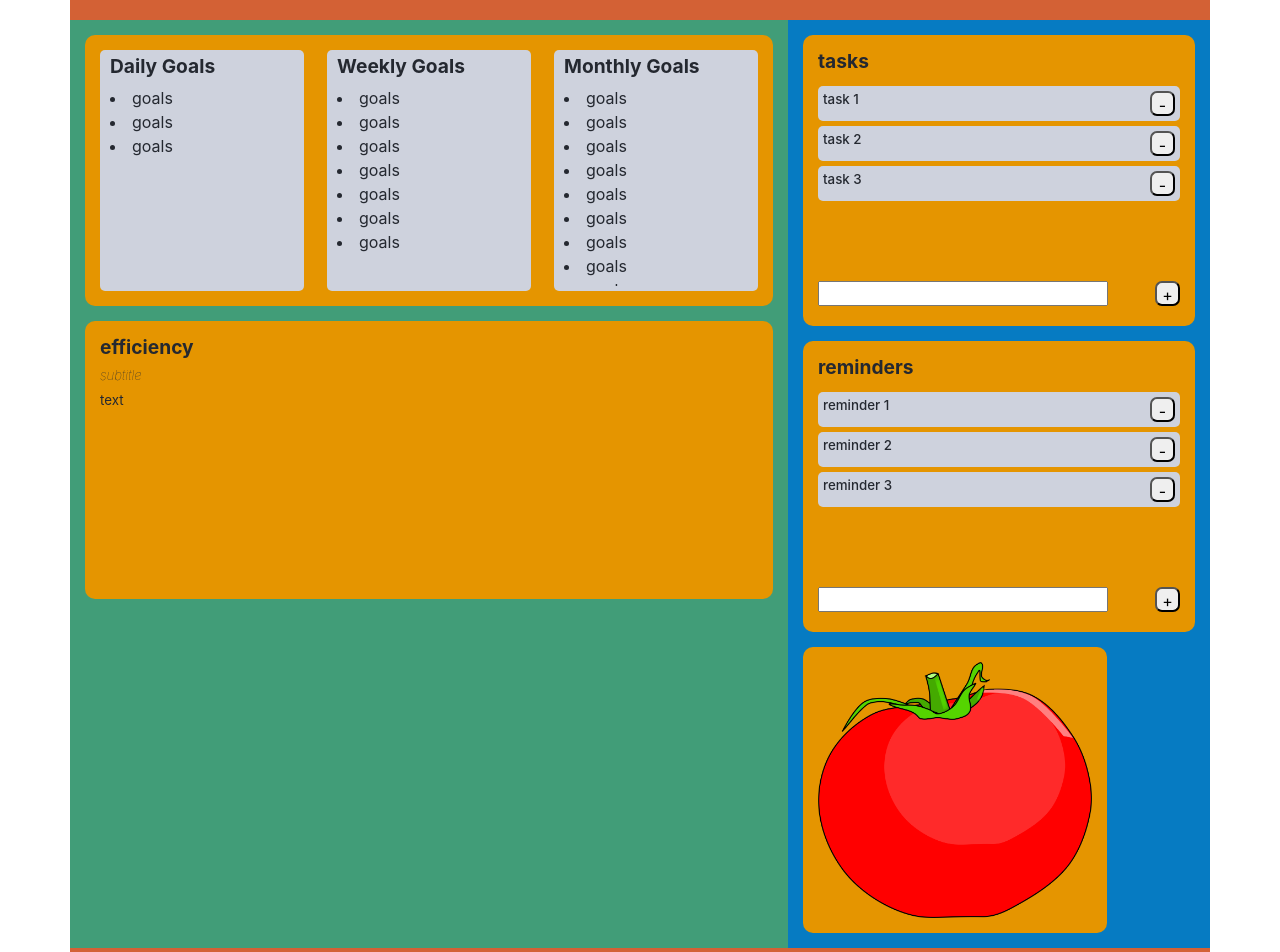
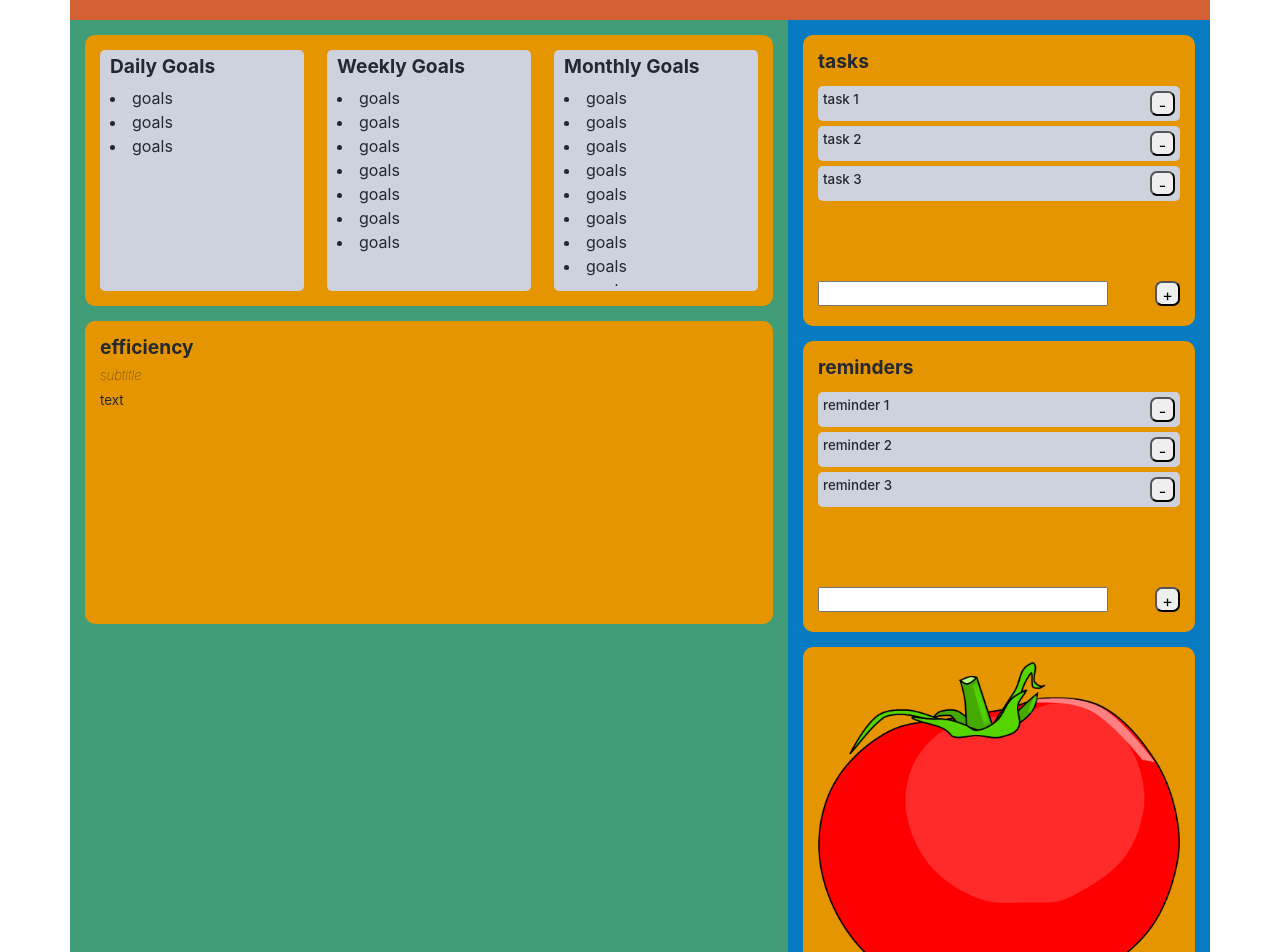
Before and after one commit to rjflanagan95/task-extension, a React (Create React App) app: page / in a window 1280 px wide. Shown: the top 952 px of the page. Built offline with nearby package versions, Linux system fonts and the light colour scheme.

Commit message:
re-enabled column sizes

```diff
--- a/src/components/Main/main.css
+++ b/src/components/Main/main.css
@@ -16,15 +16,15 @@
 } */
 
 .column-1 {
-    /* width: 70%;
-    height: auto;
+    width: 70%;
+    /* height: auto;
     float: left; */
     background-color: #419d78;
 }
 
 .column-2 {
-    /* width: 30%;
-    float: right; */
+    width: 30%;
+    /* float: right; */
     background-color: #067bc2;
 }
 
--- a/src/components/timer/timer.css
+++ b/src/components/timer/timer.css
@@ -1,5 +1,4 @@
 .timerPanel {
-    width: 19rem;
     height: auto;
     margin-bottom: 20px;
 }
```
